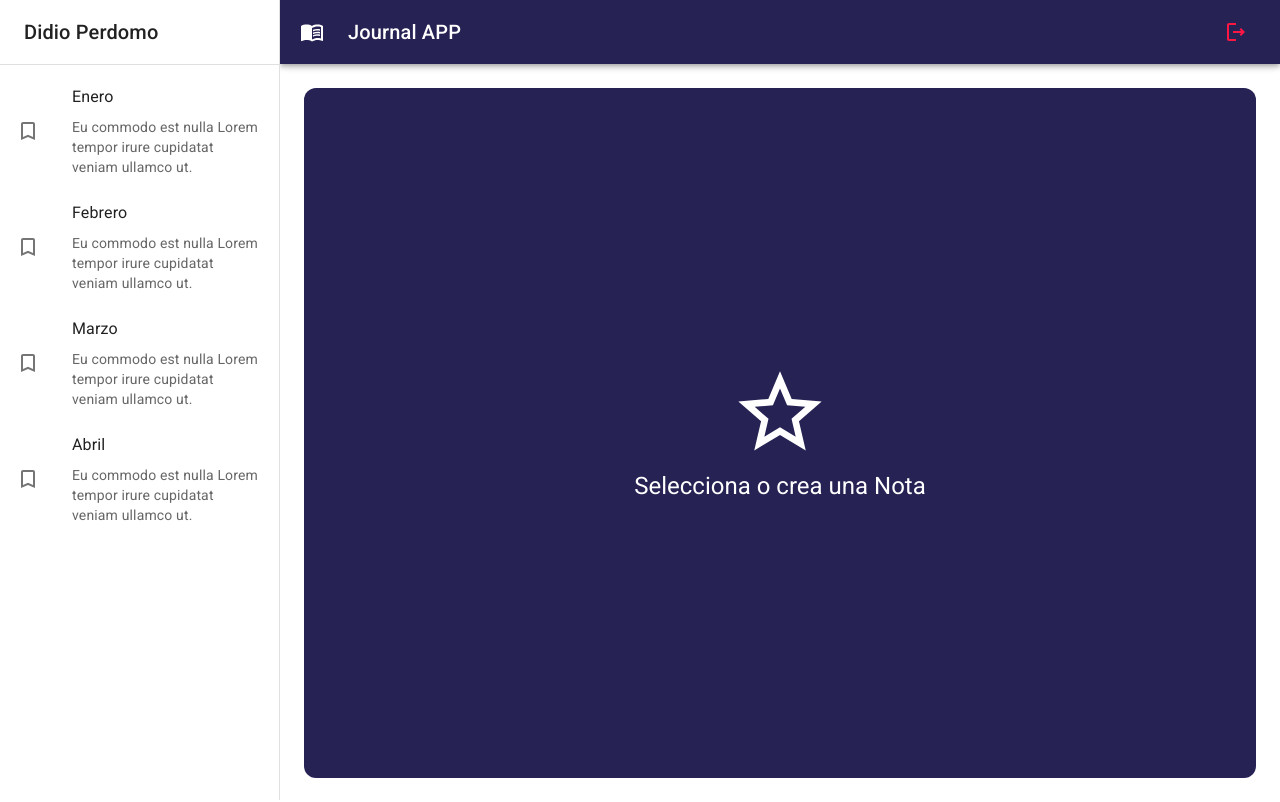
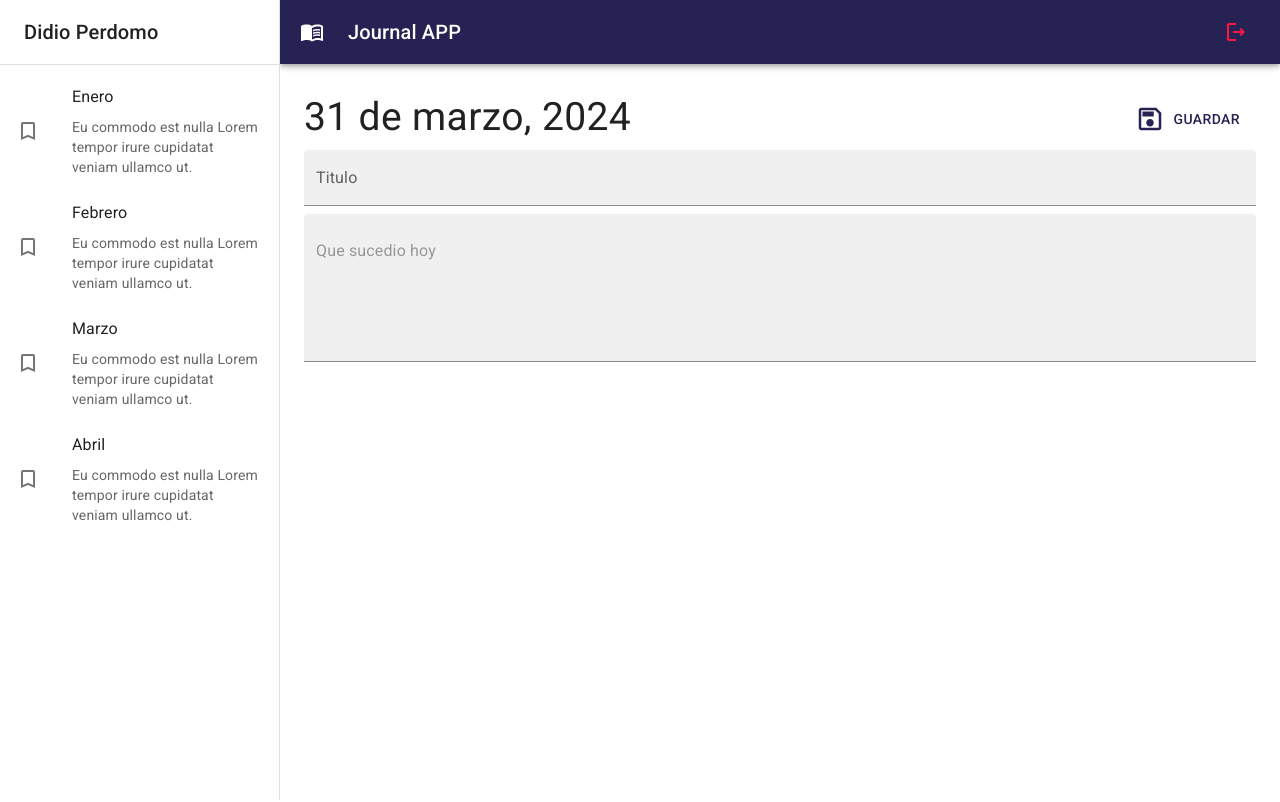
Before and after one commit to DidioArbey/Login-React, a React (Vite) app: page / in a window 1280 px wide. Built offline with nearby package versions, Linux system fonts and the light colour scheme.

Commit message:
noteView

```diff
--- a/src/journal/components/index.js
+++ b/src/journal/components/index.js
@@ -1,2 +1,3 @@
 export * from './NavBar';
 export * from './SideBar';
+export * from './ImageGallery'
--- a/src/journal/pages/JournalPage.jsx
+++ b/src/journal/pages/JournalPage.jsx
@@ -1,13 +1,14 @@
 
 import { Typography } from "@mui/material"
 import { JournalLayout } from "../layout/JournalLayout"
-import { NothingSelectedView } from "../views"
+import { NoteView, NothingSelectedView } from "../views"
 
 
 export const JournalPage = () => {
   return (
     <JournalLayout>
-      <NothingSelectedView/>
+      {/* <NothingSelectedView/> */}
+      <NoteView/>
     </JournalLayout>
 
   )
--- /dev/null
+++ b/src/journal/views/NoteView.jsx
@@ -0,0 +1,45 @@
+import { SaveOutlined } from "@mui/icons-material"
+import { Button, Grid, TextField, Typography } from "@mui/material"
+import { ImageGallery } from "../components"
+
+
+export const NoteView = () => {
+    return (
+        <Grid container direction='row' justifyContent='space-between' sx={{ mb: 1 }}>
+            <Grid item>
+                <Typography fontSize={39} fontWeight='ligth' > 31 de marzo, 2024 </Typography>
+            </Grid>
+
+            <Grid item>
+                <Button color="primary" sx={{ padding: 2 }}>
+                    <SaveOutlined sx={{ fontSize: 30, mr: 1 }} />
+                    Guardar
+                </Button>
+            </Grid>
+
+            <Grid container>
+                <TextField
+                    type="text"
+                    variant="filled"
+                    fullWidth
+                    placeholder="Ingrese un titulo"
+                    label='Titulo'
+                    sx={{ border: 'none', mb: 1 }}
+                />
+
+                <TextField
+                    type="text"
+                    variant="filled"
+                    fullWidth
+                    multiline
+                    placeholder="Que sucedio hoy "
+                    minRows={ 5 }
+                />
+            </Grid>
+
+            <ImageGallery/>
+
+
+        </Grid>
+    )
+}
--- a/src/journal/views/index.js
+++ b/src/journal/views/index.js
@@ -1 +1,2 @@
 export * from './NothingSelectedView'
+export * from './NoteView'
```
Also changed, not shown: src/journal/components/ImageGallery.jsx (added, +8 -0 lines).
